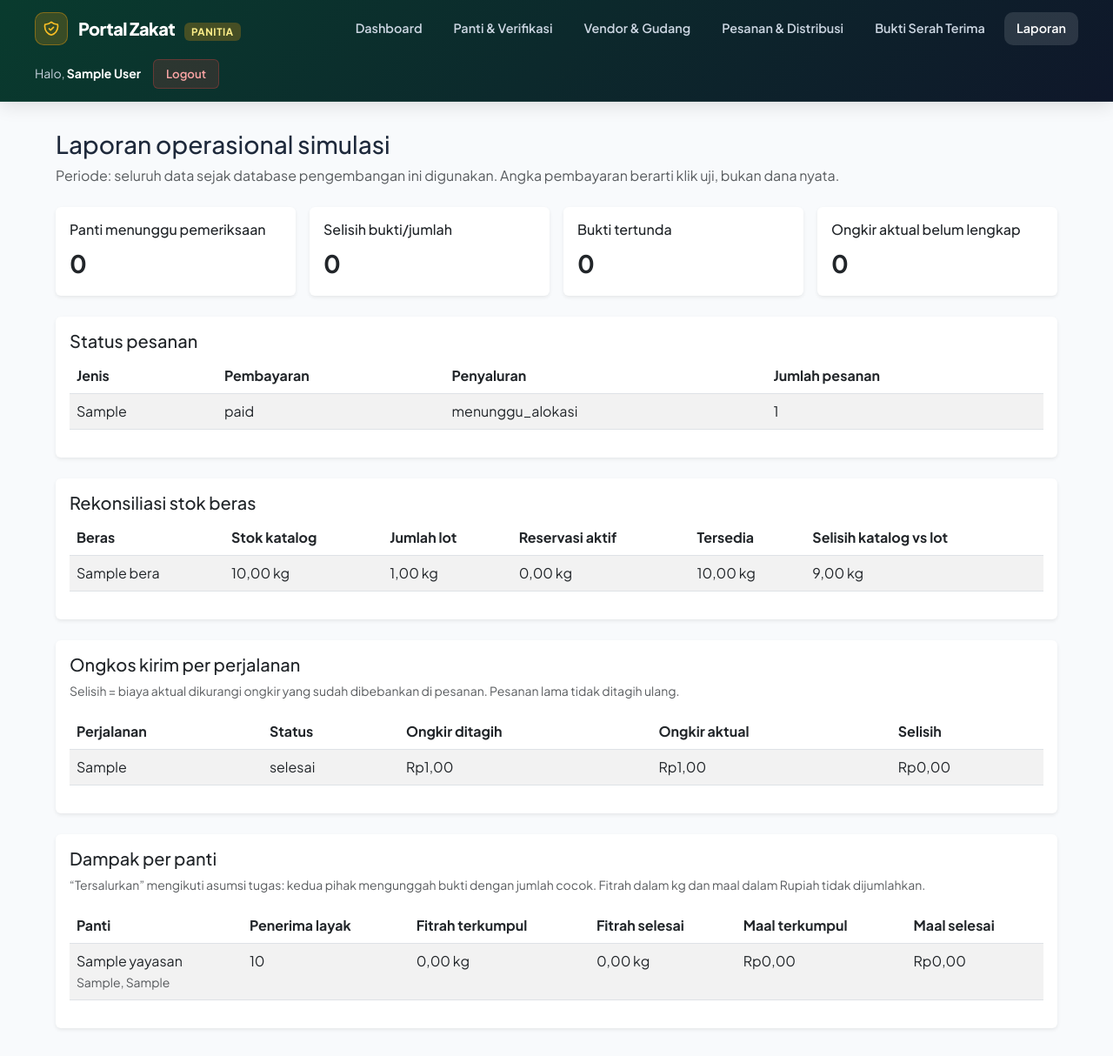
After one commit to Noyelz/basdat_kelompok_i_2026, a Laravel app: page /panitia/laporan in a window 1280 px wide. The commit adds this page. Shown: the whole page at 87% size. Run offline with Laravel 12, Linux system fonts and the light colour scheme; a user stored in the database is signed in; tables that the repository leaves empty hold one stand-in row (values such as "Sample post").

Commit message:
feat: add panitia operational reconciliation report

```diff
--- /dev/null
+++ b/app/Http/Controllers/OperationalReportController.php
@@ -0,0 +1,77 @@
+<?php
+
+namespace App\Http\Controllers;
+
+use Illuminate\Support\Facades\DB;
+use Illuminate\View\View;
+
+class OperationalReportController extends Controller
+{
+    public function index(): View
+    {
+        $status = DB::table('transaksi_zakat')
+            ->selectRaw('jenis_zakat, status_pembayaran, status_penyaluran, COUNT(*) as jumlah')
+            ->groupBy('jenis_zakat', 'status_pembayaran', 'status_penyaluran')
+            ->orderBy('jenis_zakat')
+            ->orderBy('status_pembayaran')
+            ->get();
+
+        $lot = DB::table('lot_beras')->selectRaw('katalog_beras_id, SUM(sisa_kg) as jumlah')->groupBy('katalog_beras_id');
+        $reservasi = DB::table('reservasi_stok')
+            ->join('lot_beras', 'lot_beras.id', '=', 'reservasi_stok.lot_beras_id')
+            ->where('reservasi_stok.status', 'active')
+            ->selectRaw('lot_beras.katalog_beras_id, SUM(reservasi_stok.jumlah_kg) as jumlah')
+            ->groupBy('lot_beras.katalog_beras_id');
+        $stok = DB::table('katalog_beras')
+            ->leftJoinSub($lot, 'lot', 'lot.katalog_beras_id', '=', 'katalog_beras.id')
+            ->leftJoinSub($reservasi, 'reservasi', 'reservasi.katalog_beras_id', '=', 'katalog_beras.id')
+            ->orderBy('katalog_beras.nama_beras')
+            ->get(['katalog_beras.nama_beras', 'katalog_beras.stock', DB::raw('COALESCE(lot.jumlah, 0) as lot_kg'), DB::raw('COALESCE(reservasi.jumlah, 0) as reservasi_kg')]);
+
+        $ongkirDitagih = DB::table('alokasi_transaksi')
+            ->join('titik_pengiriman', 'titik_pengiriman.id', '=', 'alokasi_transaksi.titik_pengiriman_id')
+            ->join('transaksi_zakat', 'transaksi_zakat.id', '=', 'alokasi_transaksi.transaksi_id')
+            ->selectRaw('titik_pengiriman.perjalanan_pengiriman_id, SUM(transaksi_zakat.ongkir_snapshot) as jumlah')
+            ->groupBy('titik_pengiriman.perjalanan_pengiriman_id')
+            ->pluck('jumlah', 'perjalanan_pengiriman_id');
+        $perjalanan = DB::table('perjalanan_pengiriman')->orderByDesc('id')->limit(30)->get();
+
+        $panti = DB::table('yayasan')
+            ->where('status_verif', 'verified')
+            ->orderBy('nama')
+            ->get(['id', 'nama', 'kota_kabupaten', 'provinsi', 'jumlah_mustahik_layak']);
+        $fitrahTerkumpul = DB::table('transaksi_zakat')
+            ->join('transaksi_fitrah', 'transaksi_fitrah.transaksi_id', '=', 'transaksi_zakat.id')
+            ->where('transaksi_zakat.status_pembayaran', 'simulated_paid')
+            ->selectRaw('transaksi_zakat.yayasan_id, SUM(transaksi_fitrah.total_beras_kg) as jumlah')
+            ->groupBy('transaksi_zakat.yayasan_id')
+            ->pluck('jumlah', 'yayasan_id');
+        $maalTerkumpul = DB::table('transaksi_zakat')
+            ->where('jenis_zakat', 'mal')
+            ->where('status_pembayaran', 'simulated_paid')
+            ->selectRaw('yayasan_id, SUM(total_nominal) as jumlah')
+            ->groupBy('yayasan_id')
+            ->pluck('jumlah', 'yayasan_id');
+        $fitrahSelesai = DB::table('penyaluran')
+            ->where('jenis_zakat', 'fitrah')
+            ->where('status', 'selesai')
+            ->selectRaw('yayasan_id, SUM(jumlah) as jumlah')
+            ->groupBy('yayasan_id')
+            ->pluck('jumlah', 'yayasan_id');
+        $maalSelesai = DB::table('penyaluran')
+            ->where('jenis_zakat', 'mal')
+            ->where('status', 'selesai')
+            ->selectRaw('yayasan_id, SUM(jumlah) as jumlah')
+            ->groupBy('yayasan_id')
+            ->pluck('jumlah', 'yayasan_id');
+
+        $tugas = [
+            'panti_pending' => DB::table('yayasan')->where('status_verif', 'pending')->count(),
+            'alokasi_bermasalah' => DB::table('alokasi_transaksi')->where('status', 'perlu_tinjauan')->count(),
+            'bukti_tertunda' => DB::table('alokasi_transaksi')->whereIn('status', ['dikirim', 'menunggu_bukti'])->count(),
+            'ongkir_belum_dicatat' => DB::table('perjalanan_pengiriman')->whereIn('status', ['dikirim', 'selesai'])->whereNull('ongkir_aktual')->count(),
+        ];
+
+        return view('panitia.laporan', compact('status', 'stok', 'ongkirDitagih', 'perjalanan', 'panti', 'fitrahTerkumpul', 'maalTerkumpul', 'fitrahSelesai', 'maalSelesai', 'tugas'));
+    }
+}
--- a/resources/views/panitia/dashboard.blade.php
+++ b/resources/views/panitia/dashboard.blade.php
@@ -11,4 +11,5 @@
 </div>
 <div class="alert alert-info">Stok tercatat: {{ number_format($ringkasan['stok_kg'], 2, ',', '.') }} kg · Reservasi aktif: {{ number_format($ringkasan['reservasi_kg'], 2, ',', '.') }} kg · Tersedia: {{ number_format(max(0, $ringkasan['stok_kg'] - $ringkasan['reservasi_kg']), 2, ',', '.') }} kg.</div>
 <p><a href="{{ route('panitia.gudang.index') }}" class="btn btn-outline-primary">Kelola vendor & gudang</a></p>
+<p><a href="{{ route('panitia.laporan.index') }}" class="btn btn-outline-primary">Lihat laporan operasional</a></p>
 @endsection
--- /dev/null
+++ b/resources/views/panitia/laporan.blade.php
@@ -0,0 +1,60 @@
+@extends('panitia.layout')
+
+@section('content')
+<h1 class="h3 mb-2">Laporan operasional simulasi</h1>
+<p class="text-muted mb-4">Periode: seluruh data sejak database pengembangan ini digunakan. Angka pembayaran berarti klik uji, bukan dana nyata.</p>
+
+<div class="row g-3 mb-4">
+    <div class="col-md-3"><div class="card shadow-sm border-0"><div class="card-body"><h2 class="h6">Panti menunggu pemeriksaan</h2><strong class="fs-3">{{ $tugas['panti_pending'] }}</strong></div></div></div>
+    <div class="col-md-3"><div class="card shadow-sm border-0"><div class="card-body"><h2 class="h6">Selisih bukti/jumlah</h2><strong class="fs-3">{{ $tugas['alokasi_bermasalah'] }}</strong></div></div></div>
+    <div class="col-md-3"><div class="card shadow-sm border-0"><div class="card-body"><h2 class="h6">Bukti tertunda</h2><strong class="fs-3">{{ $tugas['bukti_tertunda'] }}</strong></div></div></div>
+    <div class="col-md-3"><div class="card shadow-sm border-0"><div class="card-body"><h2 class="h6">Ongkir aktual belum lengkap</h2><strong class="fs-3">{{ $tugas['ongkir_belum_dicatat'] }}</strong></div></div></div>
+</div>
+
+<section class="card border-0 shadow-sm mb-4"><div class="card-body">
+    <h2 class="h5">Status pesanan</h2>
+    <div class="table-responsive"><table class="table table-striped"><thead><tr><th>Jenis</th><th>Pembayaran</th><th>Penyaluran</th><th>Jumlah pesanan</th></tr></thead><tbody>
+        @forelse ($status as $item)
+            <tr><td>{{ $item->jenis_zakat }}</td><td>{{ $item->status_pembayaran }}</td><td>{{ $item->status_penyaluran }}</td><td>{{ $item->jumlah }}</td></tr>
+        @empty
+            <tr><td colspan="4" class="text-muted">Belum ada transaksi.</td></tr>
+        @endforelse
+    </tbody></table></div>
+</div></section>
+
+<section class="card border-0 shadow-sm mb-4"><div class="card-body">
+    <h2 class="h5">Rekonsiliasi stok beras</h2>
+    <div class="table-responsive"><table class="table table-striped"><thead><tr><th>Beras</th><th>Stok katalog</th><th>Jumlah lot</th><th>Reservasi aktif</th><th>Tersedia</th><th>Selisih katalog vs lot</th></tr></thead><tbody>
+        @forelse ($stok as $item)
+            <tr><td>{{ $item->nama_beras }}</td><td>{{ number_format($item->stock, 2, ',', '.') }} kg</td><td>{{ number_format($item->lot_kg, 2, ',', '.') }} kg</td><td>{{ number_format($item->reservasi_kg, 2, ',', '.') }} kg</td><td>{{ number_format(max(0, $item->stock - $item->reservasi_kg), 2, ',', '.') }} kg</td><td>{{ number_format(bcsub($item->stock, $item->lot_kg, 2), 2, ',', '.') }} kg</td></tr>
+        @empty
+            <tr><td colspan="6" class="text-muted">Belum ada beras.</td></tr>
+        @endforelse
+    </tbody></table></div>
+</div></section>
+
+<section class="card border-0 shadow-sm mb-4"><div class="card-body">
+    <h2 class="h5">Ongkos kirim per perjalanan</h2>
+    <p class="small text-muted">Selisih = biaya aktual dikurangi ongkir yang sudah dibebankan di pesanan. Pesanan lama tidak ditagih ulang.</p>
+    <div class="table-responsive"><table class="table table-striped"><thead><tr><th>Perjalanan</th><th>Status</th><th>Ongkir ditagih</th><th>Ongkir aktual</th><th>Selisih</th></tr></thead><tbody>
+        @forelse ($perjalanan as $trip)
+            @php($ditagih = $ongkirDitagih[$trip->id] ?? '0.00')
+            <tr><td>{{ $trip->kode_perjalanan }}</td><td>{{ $trip->status }}</td><td>Rp{{ number_format($ditagih, 2, ',', '.') }}</td><td>{{ $trip->ongkir_aktual === null ? 'belum lengkap' : 'Rp' . number_format($trip->ongkir_aktual, 2, ',', '.') }}</td><td>{{ $trip->ongkir_aktual === null ? '—' : 'Rp' . number_format(bcsub($trip->ongkir_aktual, $ditagih, 2), 2, ',', '.') }}</td></tr>
+        @empty
+            <tr><td colspan="5" class="text-muted">Belum ada perjalanan.</td></tr>
+        @endforelse
+    </tbody></table></div>
+</div></section>
+
+<section class="card border-0 shadow-sm"><div class="card-body">
+    <h2 class="h5">Dampak per panti</h2>
+    <p class="small text-muted">“Tersalurkan” mengikuti asumsi tugas: kedua pihak mengunggah bukti dengan jumlah cocok. Fitrah dalam kg dan maal dalam Rupiah tidak dijumlahkan.</p>
+    <div class="table-responsive"><table class="table table-striped"><thead><tr><th>Panti</th><th>Penerima layak</th><th>Fitrah terkumpul</th><th>Fitrah selesai</th><th>Maal terkumpul</th><th>Maal selesai</th></tr></thead><tbody>
+        @forelse ($panti as $item)
+            <tr><td>{{ $item->nama }}<br><small class="text-muted">{{ $item->kota_kabupaten }}, {{ $item->provinsi }}</small></td><td>{{ $item->jumlah_mustahik_layak }}</td><td>{{ number_format($fitrahTerkumpul[$item->id] ?? 0, 2, ',', '.') }} kg</td><td>{{ number_format($fitrahSelesai[$item->id] ?? 0, 2, ',', '.') }} kg</td><td>Rp{{ number_format($maalTerkumpul[$item->id] ?? 0, 2, ',', '.') }}</td><td>Rp{{ number_format($maalSelesai[$item->id] ?? 0, 2, ',', '.') }}</td></tr>
+        @empty
+            <tr><td colspan="6" class="text-muted">Belum ada panti terverifikasi.</td></tr>
+        @endforelse
+    </tbody></table></div>
+</div></section>
+@endsection
--- a/resources/views/panitia/layout.blade.php
+++ b/resources/views/panitia/layout.blade.php
@@ -38,6 +38,9 @@
             </li>
             <li>
                 <a class="nav-link {{ request()->routeIs('panitia.bukti.*') ? 'active' : '' }}" href="{{ route('panitia.bukti.index') }}">Bukti Serah Terima</a>
+            </li>
+            <li>
+                <a class="nav-link {{ request()->routeIs('panitia.laporan.*') ? 'active' : '' }}" href="{{ route('panitia.laporan.index') }}">Laporan</a>
             </li>
         </ul>
 
--- a/routes/web.php
+++ b/routes/web.php
@@ -8,6 +8,7 @@ use App\Http\Controllers\HandoverEvidenceController;
 use App\Http\Controllers\InventoryController;
 use App\Http\Controllers\MaalCheckoutController;
 use App\Http\Controllers\MuzakkiController;
+use App\Http\Controllers\OperationalReportController;
 use App\Http\Controllers\PanitiaController;
 use App\Http\Controllers\PantiVerificationController;
 use App\Http\Controllers\SimulationPaymentController;
@@ -85,6 +86,7 @@ Route::middleware('auth')->group(function () {
         Route::post('/maal/{id}/alokasi', [DistributionController::class, 'allocateMaal'])->whereNumber('id')->name('maal.allocate');
         Route::get('/bukti', [HandoverEvidenceController::class, 'index'])->name('bukti.index');
         Route::post('/bukti/{id}', [HandoverEvidenceController::class, 'submitPanitia'])->whereNumber('id')->name('bukti.store');
+        Route::get('/laporan', [OperationalReportController::class, 'index'])->name('laporan.index');
     });
 
     // Group Route Yayasan
```
Also changed, not shown: !wajib_baca.md (+2 -1 lines).
